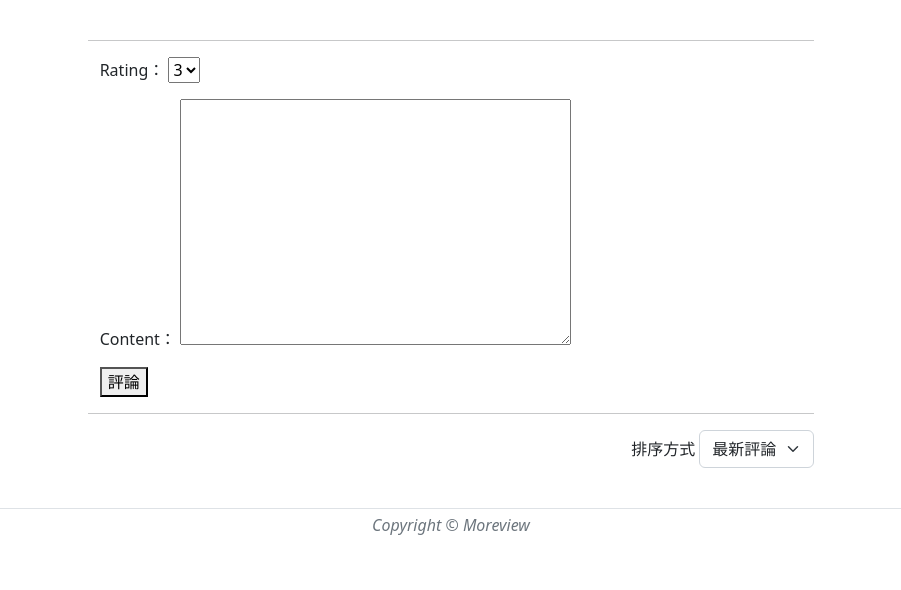
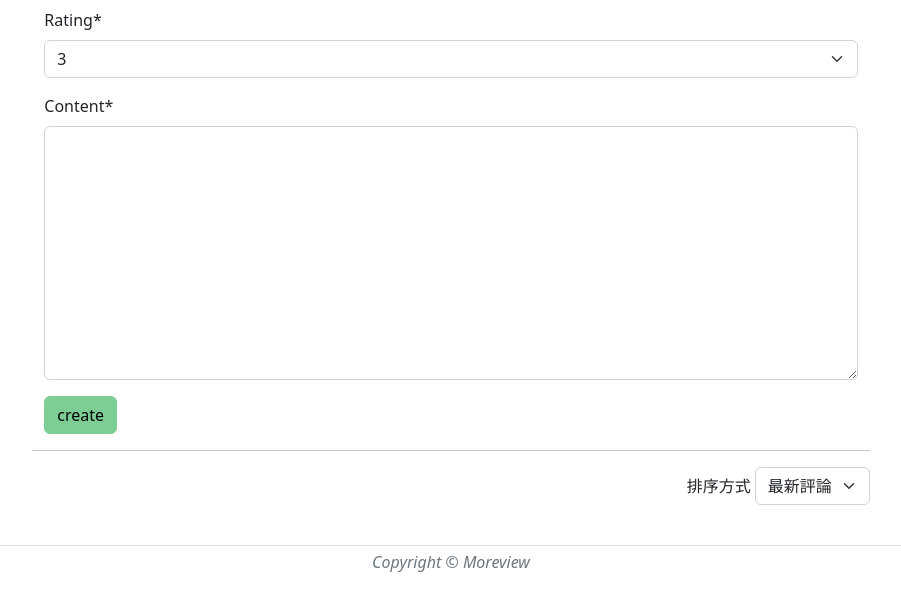
Before and after one commit to hao0608/moreview, a Django app: template movie/templates/movie_detail.html in a window 1280 px wide. Shown: the part 496-1086 px from the top of the page, without its empty margins (189-1090 px from the left). Before the commit the page ends 1031 px from the top, so only its background shows below. Run offline with Django 4.2, Linux system fonts and the light colour scheme; the template is opened without the code that fills it: values that come from a table or form of the project are taken from there, others are empty; the visitor is signed in with stand-in values (Sample User, id 1); some libraries are stand-ins or nearby versions.

```diff
--- a/movie/templates/movie_detail.html
+++ b/movie/templates/movie_detail.html
@@ -1,14 +1,28 @@
 {% extends 'base.html' %}
 
 {% block content %}
-    {% load i18n %}
+    {% load i18n crispy_forms_tags %}
     <style>
+
         .line-clamp {
             overflow: hidden;
             display: -webkit-box;
             -webkit-box-orient: vertical;
             -webkit-line-clamp: 3;
         }
+
+        /* hides the checkbox */
+#heart {
+  display: none;
+}
+/* changes the color when selected */
+input[name=heart]:checked ~ label {
+  color: red;
+}
+
+/* for styling purpose only */
+label[for=heart] {  font-size: 3em;
+}
     </style>
     <script>
         // 編輯後隱藏原評論
@@ -50,17 +64,15 @@
         </div>
     </div>
 
-    <div class="row gx-4 gx-lg-5 justify-content-center pt-3">
-        <div class="col-md-10 col-lg-8 col-xl-7">
-            <hr>
-            <!-- 新增評論區塊 -->
+    <div class="align-self-center px-2 col-12 col-lg-8">
+        <div>
+             <!-- 新增評論區塊 -->
             {% if request.user.is_authenticated %}
                 <div class="container">
-                    <form action="{% url 'review:create' %}" method="POST">{% csrf_token %}
+                    <form action="{% url 'review:create' %}" method="POST" >{% csrf_token %}
                         <input type="hidden" name="movieID" value="{{movie.id}}" />
-                        {{ form.as_p }}
-                        <button  type="submit">評論</button>
-
+                        {% crispy form %}
+                        <input type="submit" value='{% trans 'create' %}' class="btn btn-custom-primary "/>
                     </form>
                 </div>
             {% endif %}
```
